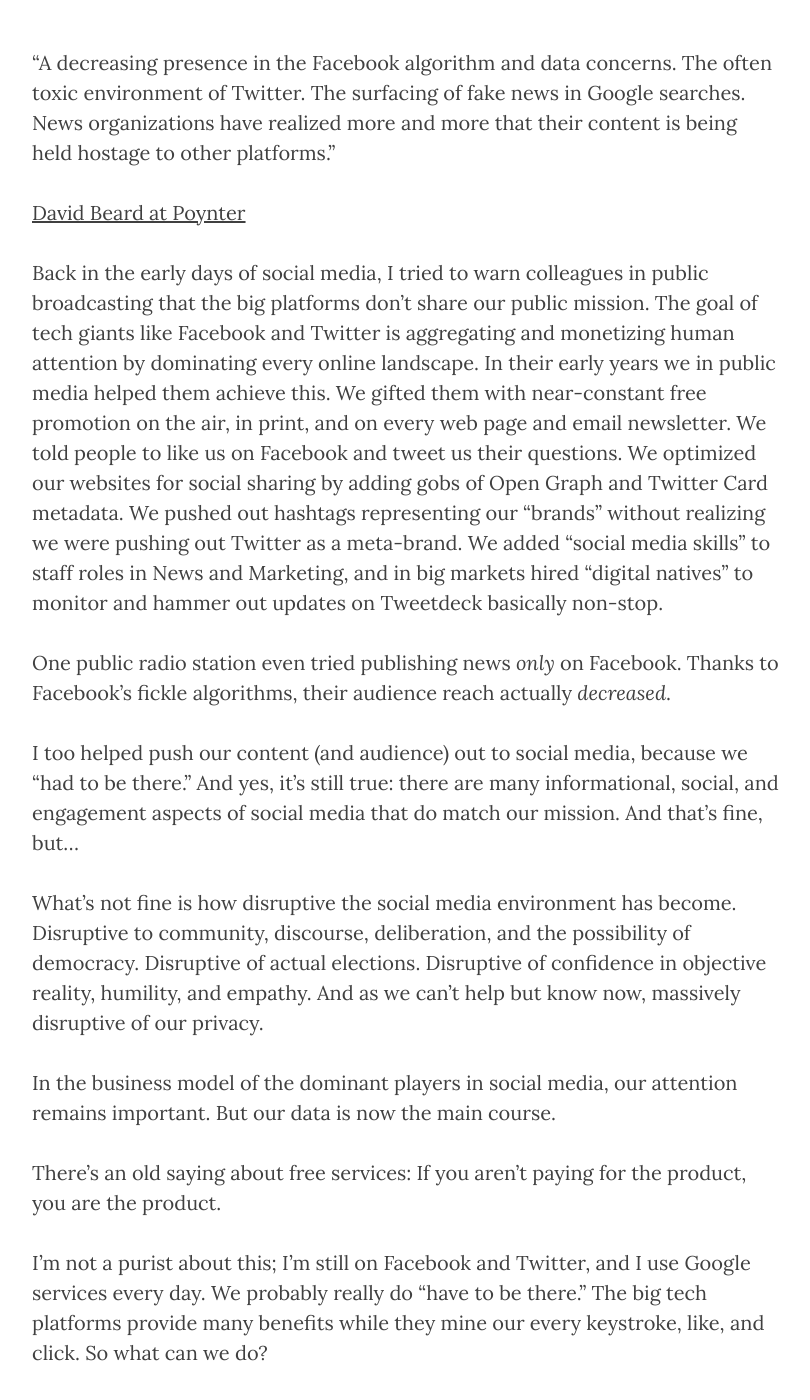
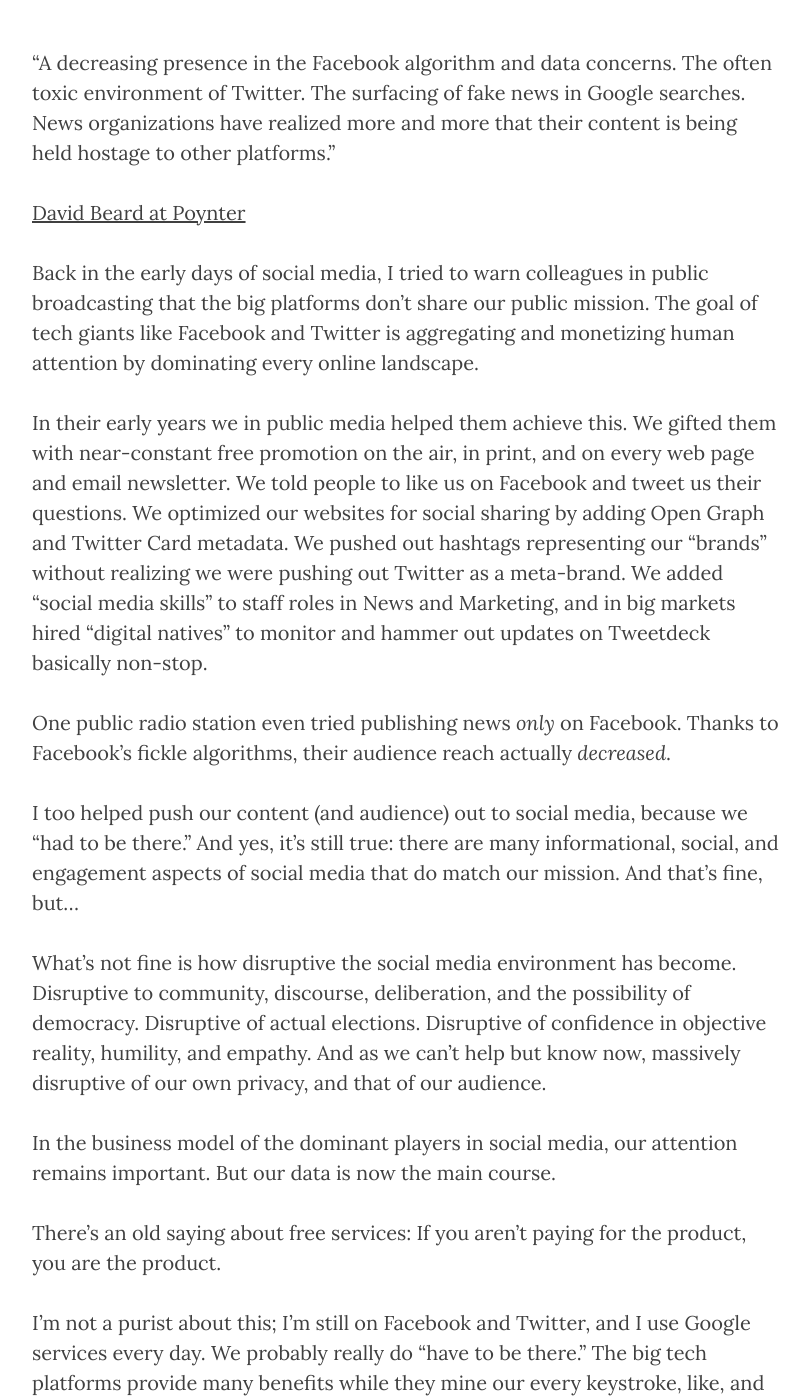
Before and after one commit to jackbrighton/jackbrighton.github.io, a Jekyll site: the page built from _posts/2018-03-22-social-media-v-public-interest.md, in a window 1280 px wide and 1400 px high, scrolled down 645 px. Shown: the whole window, without its empty margins (233-1043 px from the left). Built offline with Jekyll 4.4.1, drawn with Linux system fonts in a browser that asks for light colours; nearby versions of some CDN libraries; some of the changed text lies outside the part shown.

Commit message:
edit for clarity

```diff
--- a/_posts/2018-03-22-social-media-v-public-interest.md
+++ b/_posts/2018-03-22-social-media-v-public-interest.md
@@ -11,13 +11,15 @@
 
 [David Beard at Poynter](https://www.poynter.org/news/why-paying-attention-homepage-will-pay)
 
-Back in the early days of social media, I tried to warn colleagues in public broadcasting that the big platforms don't share our public mission. The goal of tech giants like Facebook and Twitter is aggregating and monetizing human attention by dominating every online landscape. In their early years we in public media helped them achieve this. We gifted them with near-constant free promotion on the air, in print, and on every web page and email newsletter. We told people to like us on Facebook and tweet us their questions. We optimized our websites for social sharing by adding gobs of Open Graph and Twitter Card metadata. We pushed out hashtags representing our "brands" without realizing we were pushing out Twitter as a meta-brand. We added "social media skills" to staff roles in News and Marketing, and in big markets hired "digital natives" to monitor and hammer out updates on Tweetdeck basically non-stop.
+Back in the early days of social media, I tried to warn colleagues in public broadcasting that the big platforms don't share our public mission. The goal of tech giants like Facebook and Twitter is aggregating and monetizing human attention by dominating every online landscape.
+
+In their early years we in public media helped them achieve this. We gifted them with near-constant free promotion on the air, in print, and on every web page and email newsletter. We told people to like us on Facebook and tweet us their questions. We optimized our websites for social sharing by adding Open Graph and Twitter Card metadata. We pushed out hashtags representing our "brands" without realizing we were pushing out Twitter as a meta-brand. We added "social media skills" to staff roles in News and Marketing, and in big markets hired "digital natives" to monitor and hammer out updates on Tweetdeck basically non-stop.
 
 One public radio station even tried publishing news _only_ on Facebook. Thanks to Facebook's fickle algorithms, their audience reach actually _decreased_.
 
 I too helped push our content (and audience) out to social media, because we "had to be there." And yes, it's still true: there are many informational, social, and engagement aspects of social media that do match our mission. And that's fine, but...
 
-What's not fine is how disruptive the social media environment has become. Disruptive to community, discourse, deliberation, and the possibility of democracy. Disruptive of actual elections. Disruptive of confidence in objective reality, humility, and empathy. And as we can't help but know now, massively disruptive of our privacy.
+What's not fine is how disruptive the social media environment has become. Disruptive to community, discourse, deliberation, and the possibility of democracy. Disruptive of actual elections. Disruptive of confidence in objective reality, humility, and empathy. And as we can't help but know now, massively disruptive of our own privacy, and that of our audience.
 
 In the business model of the dominant players in social media, our attention remains important. But our data is now the main course.
 
@@ -28,11 +30,13 @@
 I don't have a complete answer. But here are a few partial steps public media can take:
 
 - Be strong with our own public media platforms. We can control them, and we can make them places where people can trust us to treat them as human beings, not sources of monetizable data.
-- Engage audiences through digital platforms without compromising their privacy or security. Be the place on the internet that always maintains trust as a core value. Exploit knowledge, not people.
-- Publish outstanding works of journalism and public service on our own platforms. Curate and manage the content we produce, make it super-easy and satisfying for people to find and use.
-- Treat our owned content as permanent. Preserve everything important and make it accessible, with the understanding that public media is a vital contributor to the growing public library of universal knowledge.
+- Engage audiences through digital platforms without compromising their privacy or security. Be a place on the internet that always maintains trust as a core value. Exploit knowledge, not people.
+- Publish outstanding works of journalism and public service on our own platforms. Curate and manage the content we produce, and make it super-easy and satisfying for people to find and use.
+- Treat our owned content as permanent. Preserve everything important and make it accessible, with the understanding that public media is a vital contributor to the growing public library of universal knowledge. Keep faith with the idea that this is a thing that really can happen, and it is worth the effort.
 - Engage audiences through whatever platforms we can, but privilege public platforms. We are our own social media, or could be.
 
 Of course we can't compete with Facebook or Google. But they can't compete with us either. We need to be clear that we're not only _not_ competing with the behemoths of social media, we're not even in the same business.
 
-We're in the business of serving the best interests of people. Social media is in the business of delivering people to the highest bidder. The Venn diagram where those two things overlap is smaller than we've been willing to imagine.
+We're in the business of serving the best interests of people. Social media is in the business of delivering people to the highest bidder.
+
+The Venn diagram where those two things overlap is smaller than we've been willing to imagine.
```
